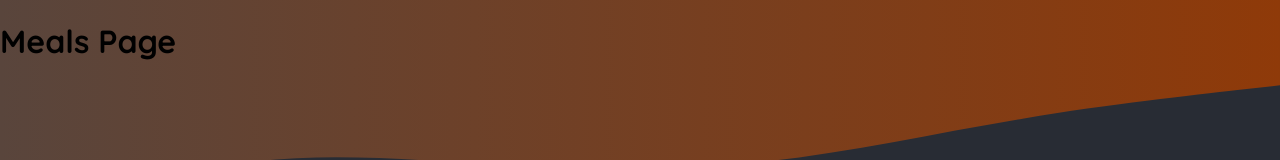
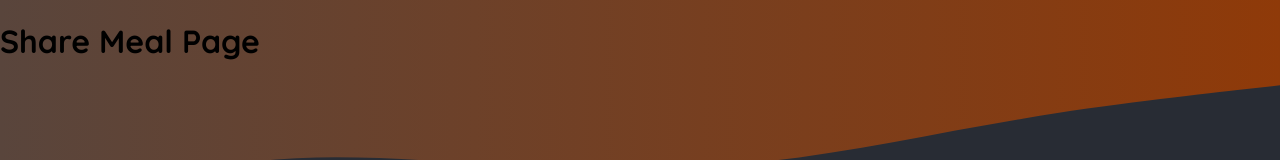
Before and after one commit to MarcoBasileDev/React-Food-App, a Next.js app: page /meals/share in a window 1280 px wide. Shown: the top 160 px of the page. Built offline with nearby package versions, Linux system fonts and the light colour scheme.

Commit message:
fix share page

```diff
--- a/app/meals/share/page.js
+++ b/app/meals/share/page.js
@@ -1,7 +1,7 @@
-export default function SharePage() {
+export default function ShareMealPage() {
   return (
     <main>
-      <h1>Meals Page</h1>
+      <h1>Share Meal Page</h1>
     </main>
   );
 }
```
